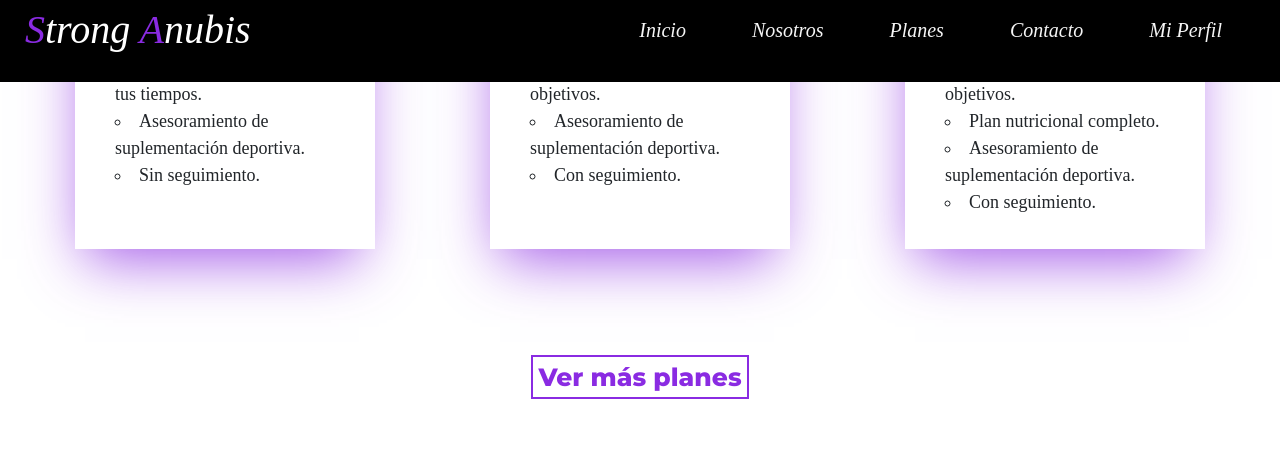
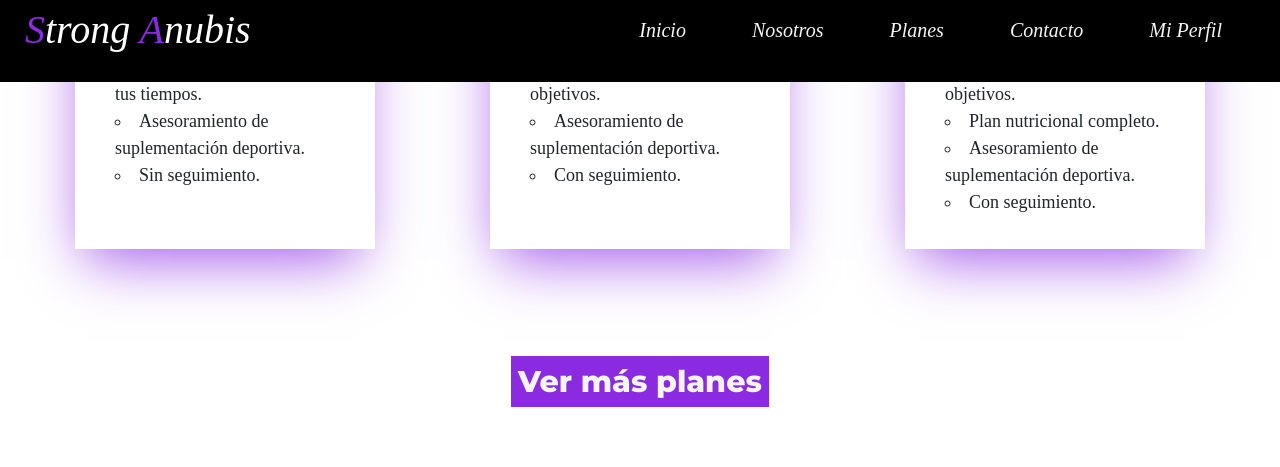
Before and after one commit to JuanMansilla1/proyecto-final-comision-33130, a plain HTML site: page index.html in a window 1280 px wide. In both pictures the pointer is over the link "Ver más planes". Shown: the part 1888-2355 px from the top of the page. Drawn offline with nearby package versions, Linux system fonts and the light colour scheme.

Commit message:
listo para entregar

```diff
--- a/css/style.css
+++ b/css/style.css
@@ -299,6 +299,13 @@ main .planes-boton .boton a {
     font-weight: 800;
     border: 2px solid blueviolet;
     padding: 5px;
+    transition: 0.3s;
+}
+
+main .planes-boton .boton a:hover{
+    color: whitesmoke;
+    background-color: blueviolet;
+    font-size: 30px;
 }
 
 main .img-galery {
@@ -934,6 +941,7 @@ main .planes-asesorias .plan-tarjeta {
     }
 
     .banner-contacto h3 {
+        padding-bottom: 85px;
         font-size: 20px;
     }
 
--- a/index.html
+++ b/index.html
@@ -104,7 +104,7 @@
             </section>
             <section class="planes-boton">
                 <div class="boton">
-                    <a href="./pages/asesorias.html">Ver más planes</a>
+                    <a href="./pages/planes.html">Ver más planes</a>
                 </div>
             </section>
             <section class="img-galery">
```
